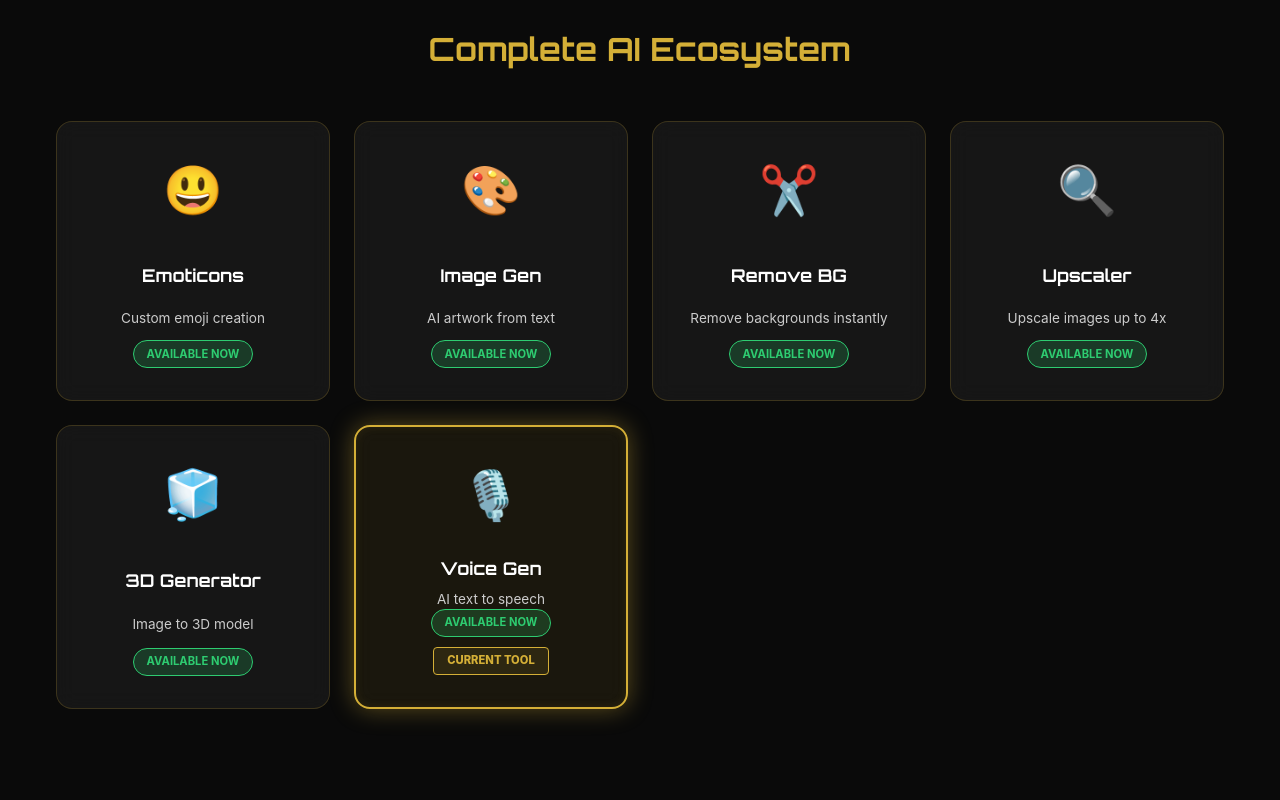
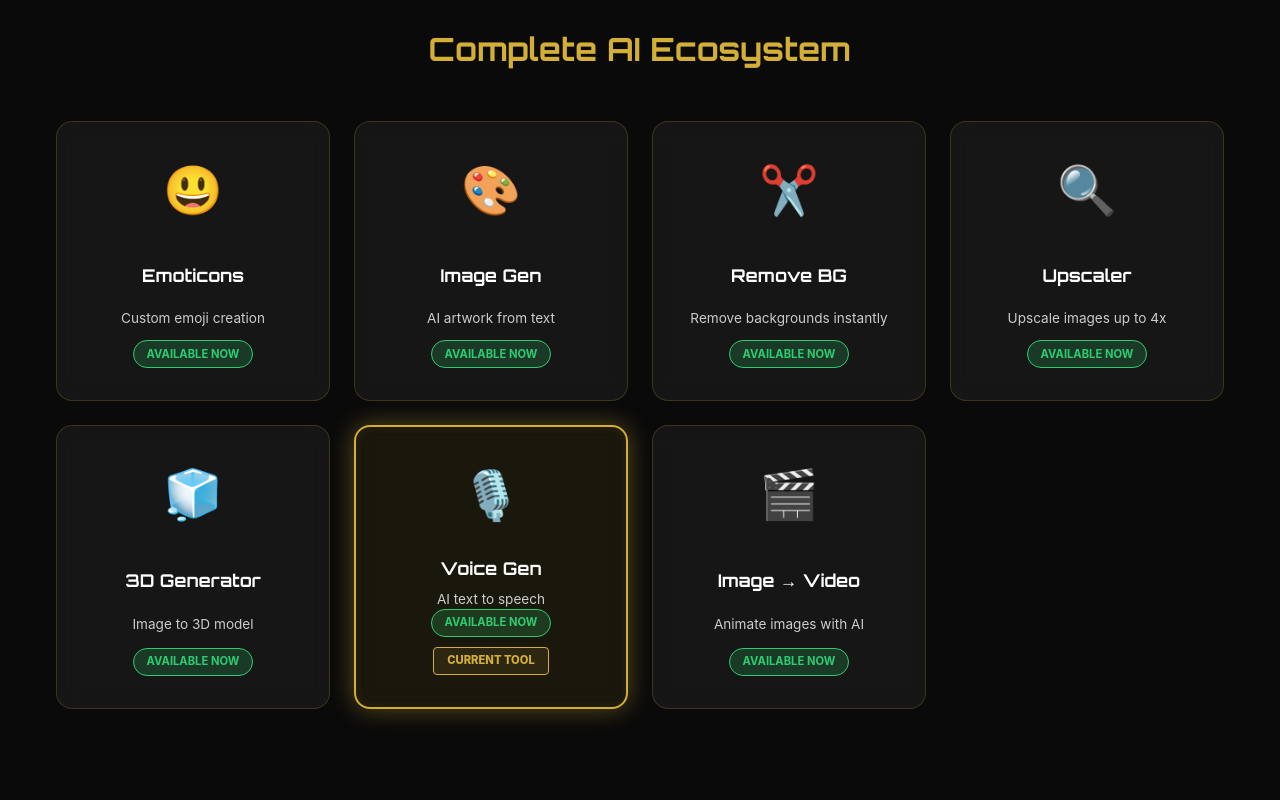
Before and after one commit to deepvortexia/voice-generator, a React (Vite) app: page / in a window 1280 px wide. Shown: the part 1160-1960 px from the top of the page. Built offline with nearby package versions, Linux system fonts and the light colour scheme; no server answers.

Commit message:
feat: add Image to Video tool to ecosystem grid

```diff
--- a/src/App.tsx
+++ b/src/App.tsx
@@ -337,6 +337,7 @@
             { name: 'Upscaler',    icon: '🔍', desc: 'Upscale images up to 4x',         status: 'Available Now',  isActive: true,  href: 'https://upscaler.deepvortexai.art',  isCurrent: false },
             { name: '3D Generator',icon: '🧊', desc: 'Image to 3D model',               status: 'Available Now',  isActive: true,  href: 'https://3d.deepvortexai.art',        isCurrent: false },
             { name: 'Voice Gen',   icon: '🎙️', desc: 'AI text to speech',              status: 'Available Now',  isActive: true,  href: '#',                                  isCurrent: true  },
+            { name: 'Image → Video', icon: '🎬', desc: 'Animate images with AI',       status: 'Available Now',  isActive: true,  href: 'https://video.deepvortexai.art',     isCurrent: false },
           ].map((tool, idx) => (
             <div
               key={idx}
```
